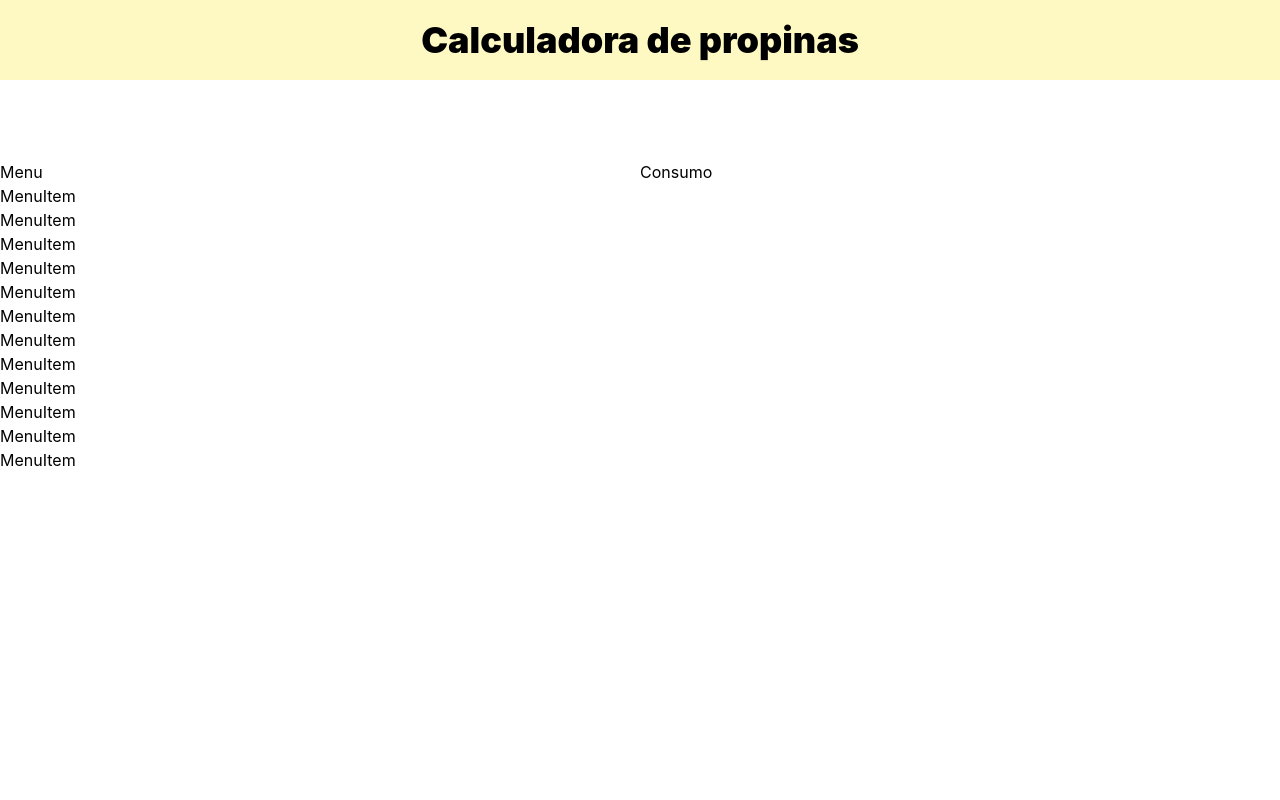
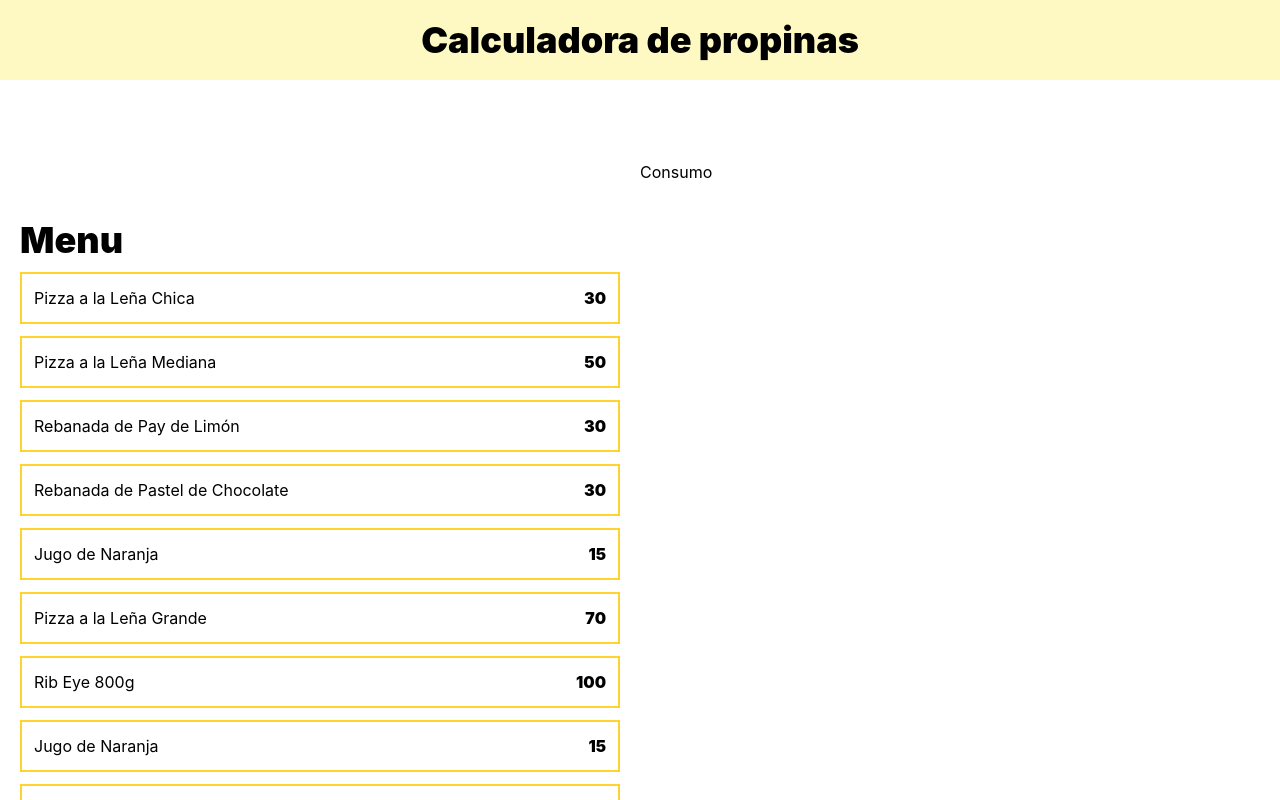
Before and after one commit to Enderchamo/Curso-React, a React (Vite) app in the folder Calculadora_Propinas/: page / in a window 1280 px wide. Shown: the top 800 px of the page. Built offline with nearby package versions, Linux system fonts and the light colour scheme.

Commit message:
Hacer hook de orden

```diff
--- a/Calculadora_Propinas/src/App.tsx
+++ b/Calculadora_Propinas/src/App.tsx
@@ -15,18 +15,23 @@ function App() {
 
     <main className="max-w-7xl mx-auto py-20 grid md:grid-cols-2">
 
-    <div>
-      <h2>Menu</h2>
-      {menuItems.map(item=>(
+    <div className="p-5">
 
-        <MenuItem
+        <div className="space-y-3 mt-10">
 
-        key={item.id}
+          <h2 className="text-4xl font-black">Menu</h2>
+          {menuItems.map(item=>(
 
+            <MenuItem
 
-        />
-      ))}
+            key={item.id}
+            item={item}
 
+            />
+
+          ))}
+
+        </div>
     </div>
 
     <div>
--- a/Calculadora_Propinas/src/components/MenuItem.tsx
+++ b/Calculadora_Propinas/src/components/MenuItem.tsx
@@ -1,6 +1,27 @@
+import type { TMenuItem } from "../types/index";
 
-export default function Menu() {
+type MenuItemProps={
+
+  item : TMenuItem
+
+}
+
+
+export default function MenuItem({item} : MenuItemProps) {
   return (
-    <div>MenuItem</div>
+
+    <button
+
+    className="border-2 border-amber-300 w-full hover:bg-amber-300 p-3 flex justify-between"
+
+    >
+
+      <p>{item.name}</p>
+
+      <p className="font-black">{item.price}</p>
+
+
+    </button>
+
   )
 }
--- a/Calculadora_Propinas/src/types/index.ts
+++ b/Calculadora_Propinas/src/types/index.ts
@@ -1,4 +1,4 @@
-export type TProducto = {
+export type TMenuItem = {
 
     id : number
     name: string
```
